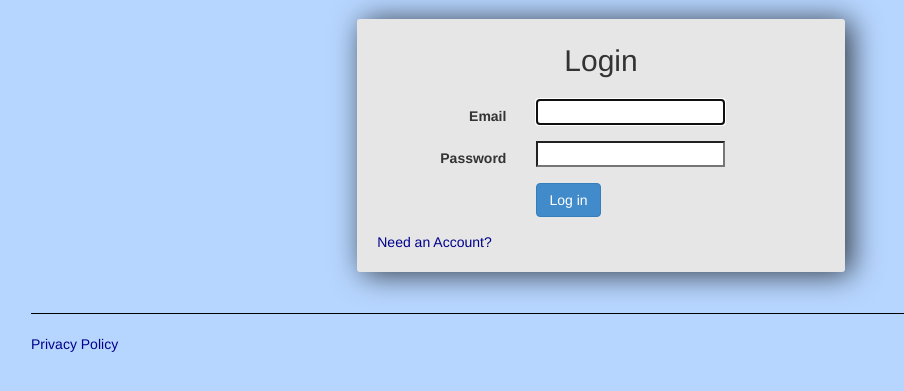
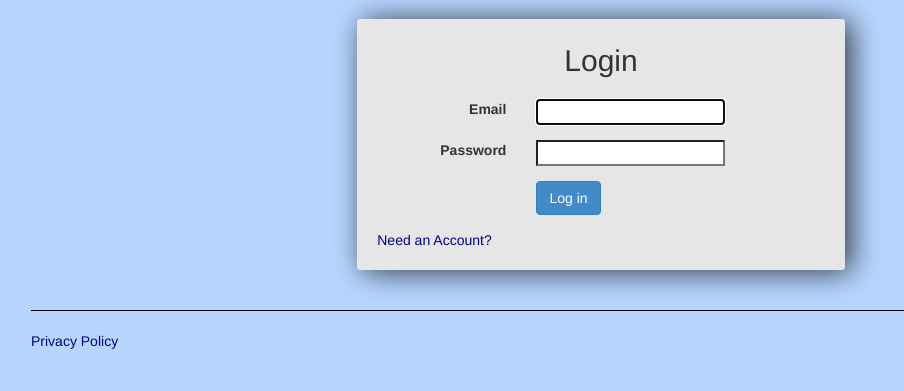
Before and after one commit to sysadmin777/BrightHorizon, a Django app: page /login/ in a window 1280 px wide. Shown: the part 51-442 px from the top of the page, without its empty margins (39-943 px from the left). Run offline with Django 3.2, Linux system fonts and the light colour scheme; some libraries are stand-ins or nearby versions.

Commit message:
css update

```diff
--- a/BrightHorizon/templates/register.html
+++ b/BrightHorizon/templates/register.html
@@ -15,7 +15,7 @@
 </style>
 
 <div class="row">
-  <div class="col-md-5 center-column text-center">
+  <div class="col-sm-5 center-column text-center">
   <h2>Welcome!</h2>
       <form method="post">
 
--- a/BrightHorizon/templates/registration/login.html
+++ b/BrightHorizon/templates/registration/login.html
@@ -7,43 +7,59 @@ h2 {
     text-align: center;
     padding-bottom: 12px;
 }
+.text-right {
+    text-align: right;
+    justify-content: right;
+}
+
 </style>
 <div class="row">
-    <div class="col-md-5 center-column">
+    <div class="col-sm-5 center-column ">
         <h2>Login</h2>
-        <section id="loginForm">
-            <form action="." method="post" class="form-horizontal">
+        <form action="." method="post">
             {% csrf_token %}
 
-                <div class="form-group">
-                    <label for="id_username" class="col-md-4 control-label">Email</label>
-                    <div class="col-md-8">
+
+            <div class="form-group row">
+                <div class="col-xs-4 text-right" >
+                    <label for="id_username" class="control-label">Email</label>
+                </div>
+
+
+                <div class="col-xs-8">
                     {{ form.username }}
                     </div>
+
             </div>
-                <div class="form-group">
-                    <label for="id_password" class="col-md-4 control-label">Password</label>
-                    <div class="col-md-8">
+
+            <div class="form-group row">
+                <div class="col-xs-4 text-right" >
+                <label for="id_password" class="control-label">Password</label>
+                </div>
+                <div class="col-xs-8">
                     {{ form.password }}
                 </div>
             </div>
-                <div class="form-group">
-                    <div class="col-md-offset-4 col-md-8">
+
+            <div class="form-group row">
+                <div class="col-xs-4"></div>
+                <div class="col-xs-8">
                     <input type="hidden" name="next" value="/" />
                     <input type="submit" value="Log in" class="btn btn-primary" />
                 </div>
             </div>
+
+
+
+
             {% if form.errors %}
             <p class="validation-summary-errors">Please enter a correct user name and password.</p>
             <p>Forgot your password? <a href="{% url 'password_reset' %}">Reset it here </a></p>
             {% endif %}
             <a href="../account/register">Need an Account?</a>
         </form>
-        </section>
     </div>
-    <div class="col-md-4">
-        <section id="socialLoginForm"></section>
-    </div>
+
 
 </div>
 
```
Lines whose indentation alone changed are shown as unchanged.
